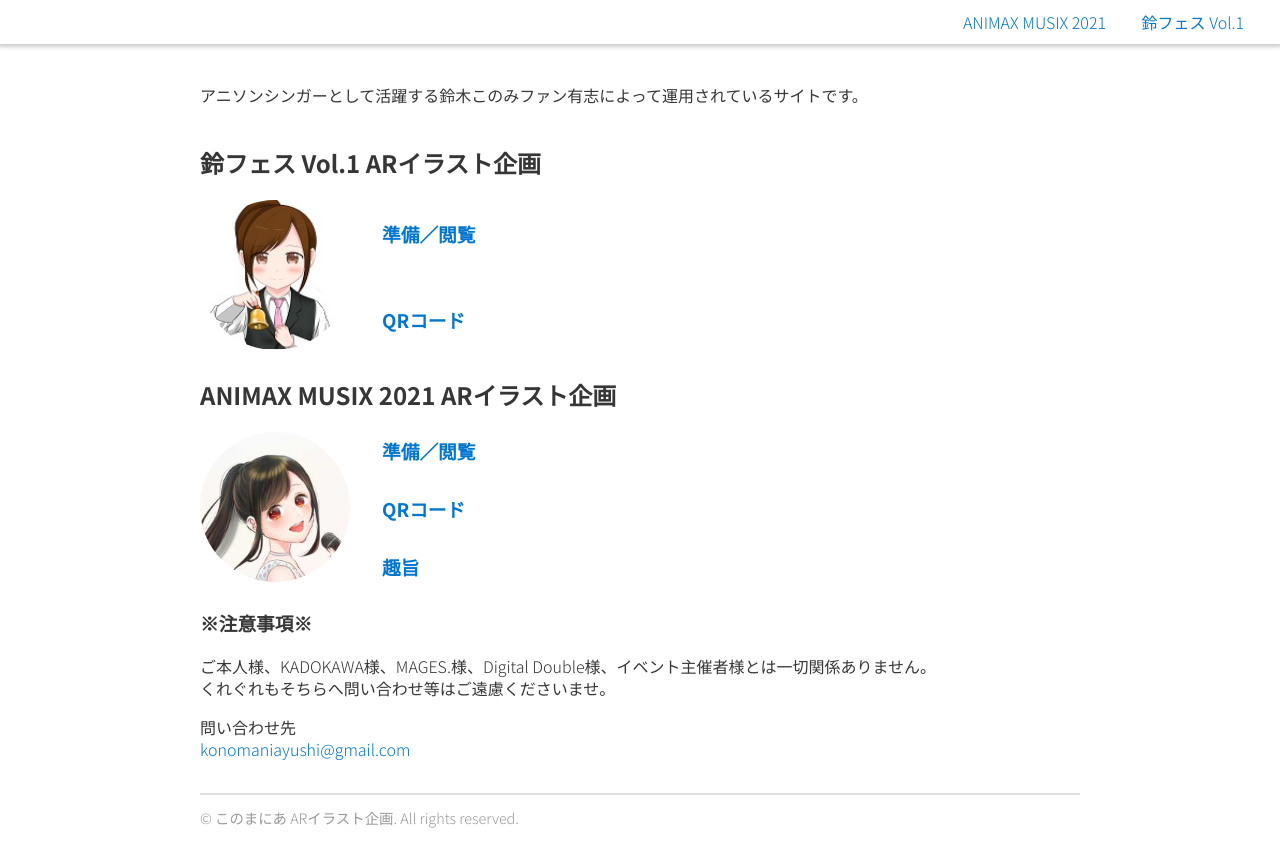
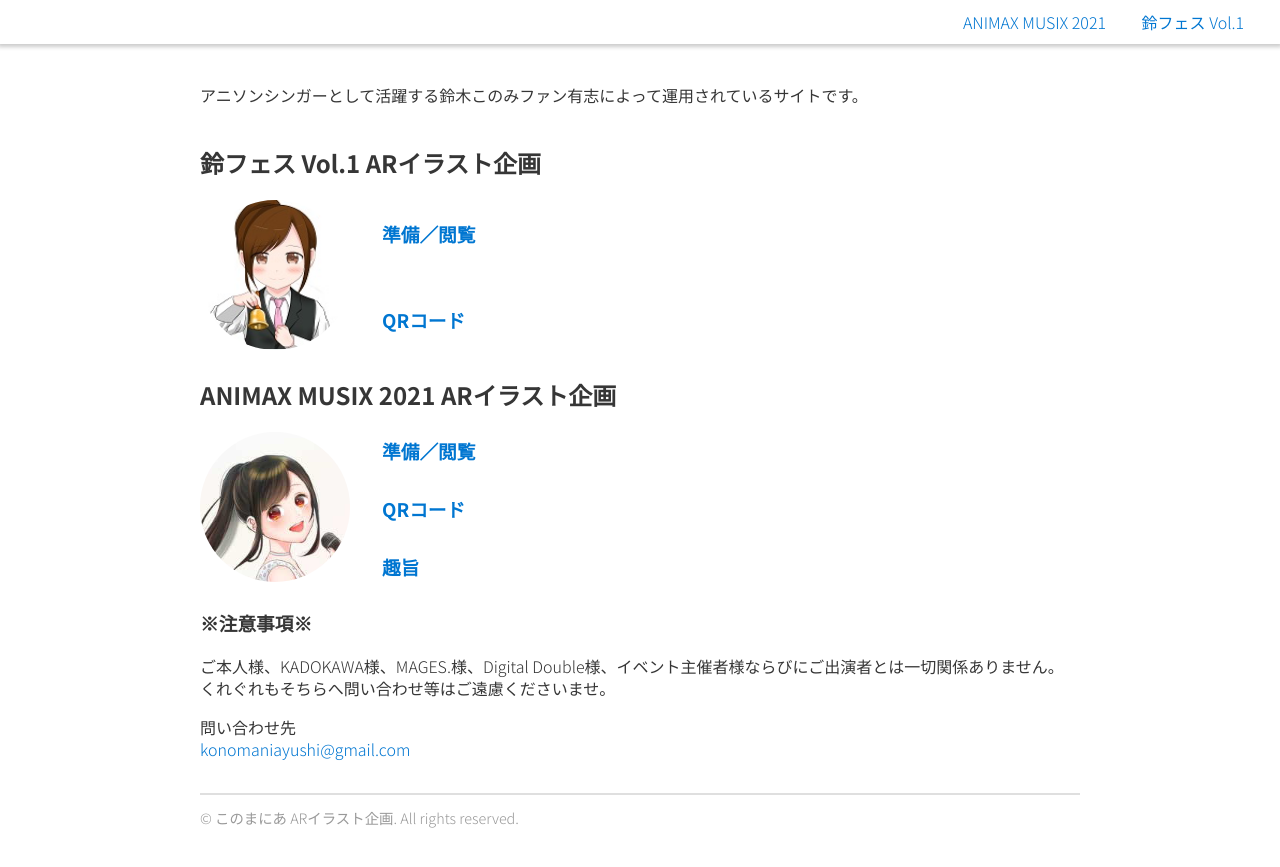
Before and after one commit to konomania/konomania.github.io, a Jekyll site: the page built from index.md, in a window 1280 px wide. Shown: the top 867 px of the page. Built offline with Jekyll 4.4.1, drawn with Linux system fonts in a browser that asks for light colours.

Commit message:
Update index.md

```diff
--- a/index.md
+++ b/index.md
@@ -13,7 +13,7 @@
 <section class="spotlight" markdown="1">
 ### ※注意事項※
 
-ご本人様、KADOKAWA様、MAGES.様、Digital Double様、イベント主催者様とは一切関係ありません。
+ご本人様、KADOKAWA様、MAGES.様、Digital Double様、イベント主催者様ならびにご出演者とは一切関係ありません。
 くれぐれもそちらへ問い合わせ等はご遠慮くださいませ。
 
 問い合わせ先
```
